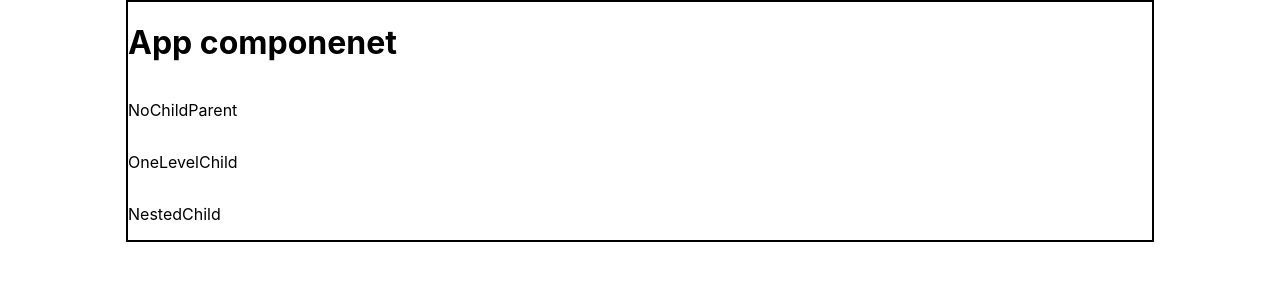
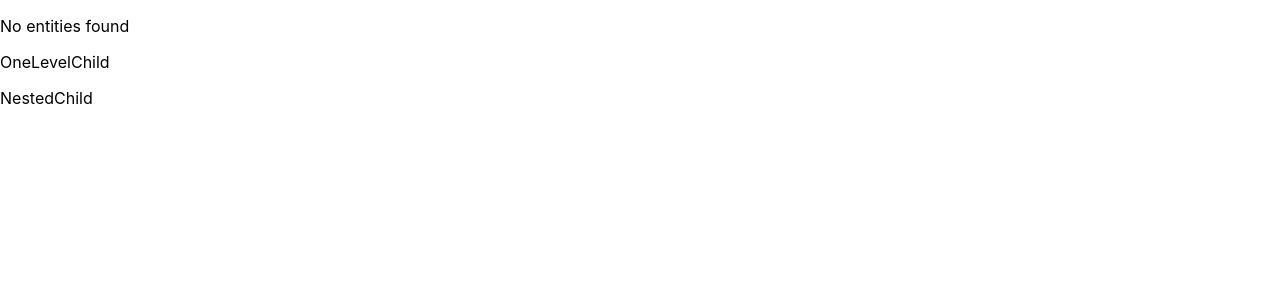
Before and after one commit to NithinSastry/Entity-Assignment, a React (Create React App) app in the folder entity-app/: page / in a window 1280 px wide. Shown: the top 300 px of the page. Built offline with nearby package versions, Linux system fonts and the light colour scheme; data requests are answered from the project's data file.

Commit message:
Basic UI with elements having no child and parent rendered.

```diff
--- a/entity-app/src/App.js
+++ b/entity-app/src/App.js
@@ -1,18 +1,44 @@
 import React from 'react';
-import './App.css';
+
+import EntityModel from './model/entity-model';
+
 import NoChildParent from './components/NoChildParent';
 import OneLevelChild from './components/OneLevelChild';
 import NestedChild from './components/NestedChild';
 
-function App() {
-  return (
-    <div className="App">
-      <h1>App componenet</h1>
-      <NoChildParent />
-      <OneLevelChild />
-      <NestedChild />
-    </div>
-  );
+import './App.css';
+
+class App extends React.Component {
+  constructor(props) {
+    super(props);
+    this.state = {
+      modelLoaded: false,
+    };
+    this.loadApp = this.loadApp.bind(this);
+  }
+  componentDidMount() {
+    this.entityModel = new EntityModel();
+    this.entityModel.subscribe(this.loadApp);
+  }
+  loadApp() {
+    this.setState({
+      modelLoaded: true,
+    });
+  }
+  render() {
+    if (this.state.modelLoaded) {
+      const noCPEntities = this.entityModel.eNoChild;
+      return (
+        <div className="app">
+          <NoChildParent entities={noCPEntities} />
+          <OneLevelChild />
+          <NestedChild />
+        </div>
+      );
+    } else {
+      return <p>App loading...</p>;
+    }
+  }
 }
 
 export default App;
--- a/entity-app/src/components/NoChildParent.js
+++ b/entity-app/src/components/NoChildParent.js
@@ -1,7 +1,8 @@
 import React from 'react';
-
+import Container from './Container';
 const NoChildParent = (props) => {
-  return <p>NoChildParent</p>;
+  const { entities } = props;
+  return <Container entities={entities} />;
 };
 
 export default NoChildParent;
--- a/entity-app/src/components/container.js
+++ b/entity-app/src/components/container.js
@@ -0,0 +1,10 @@
+import React from 'react';
+
+const Container = (props) => {
+  const { entities } = props;
+  if (entities.length === 0) {
+    return <p>No entities found</p>;
+  }
+};
+
+export default Container;
--- a/entity-app/src/index.js
+++ b/entity-app/src/index.js
@@ -4,7 +4,7 @@ import './index.css';
 import App from './App';
 import EntityModel from './model/entity-model';
 
-const entityModel = new EntityModel();
+// const entityModel = new EntityModel();
 
 ReactDOM.render(
   <React.StrictMode>
--- a/entity-app/src/model/entity-model.js
+++ b/entity-app/src/model/entity-model.js
@@ -2,14 +2,21 @@ import FetchEntities from './../utils/service-broker';
 export default class EntityModel {
   constructor() {
     this.loaded = false;
+    this.subscibers = [];
     this.entityMap = {};
     FetchEntities().then((results) => {
       this.entityMap = this.prepareMap(results);
-      console.log(this.entityMap);
-      console.log(this.getENoChild());
-      console.log(this.getEOneLevelChild());
-      this.loaded = true;
+      this.eNoChild = this.getENoChild();
+      this.eOneLevelChild = this.getEOneLevelChild();
+
+      this.subscibers.forEach((callBack) => callBack());
     });
+  }
+
+  subscribe(callBack) {
+    if (callBack && typeof callBack === 'function') {
+      this.subscibers.push(callBack);
+    }
   }
 
   prepareMap(results) {
```
Also changed, not shown: 1 other file (tests, documents, lock files or other folders).
